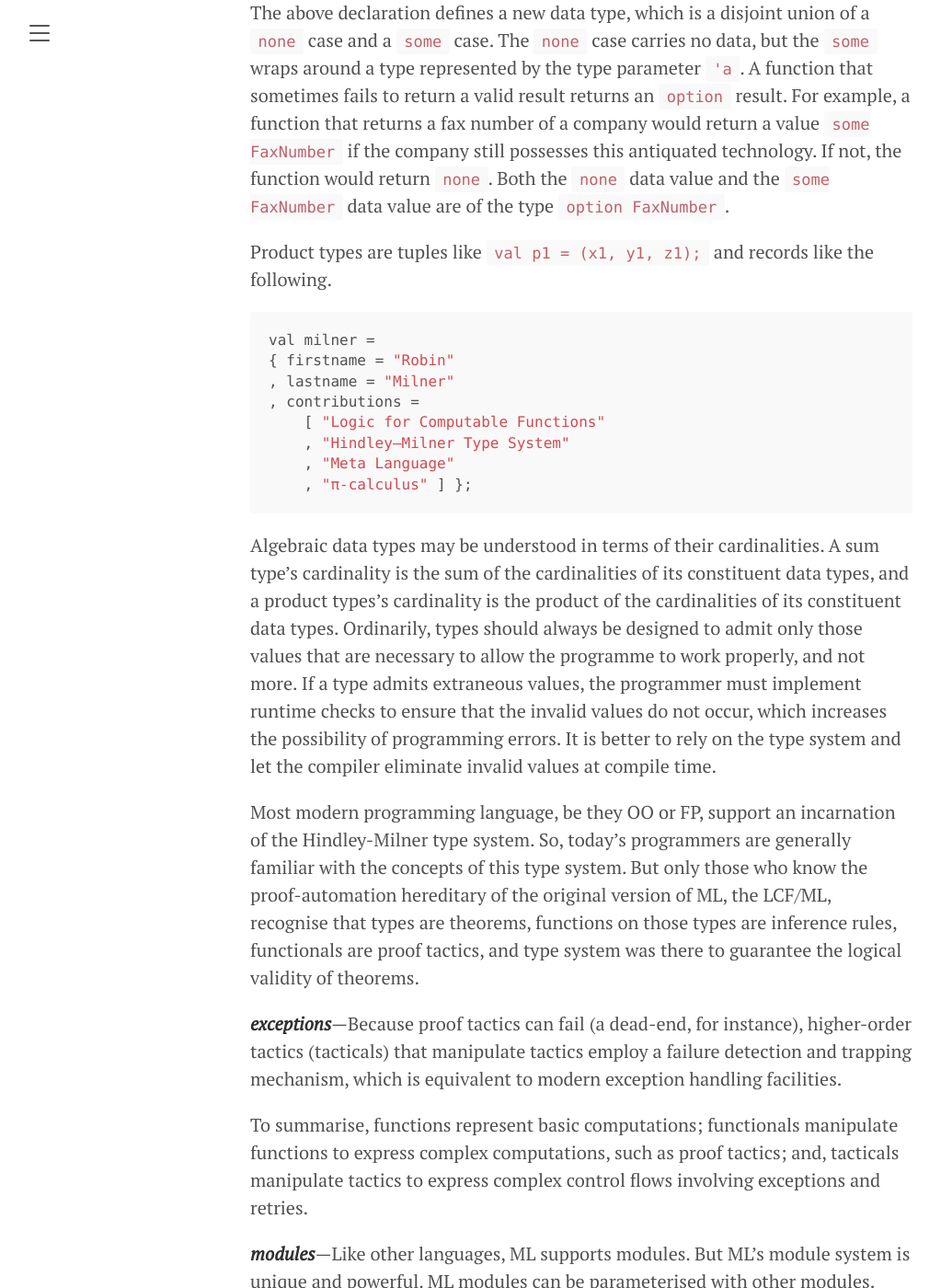
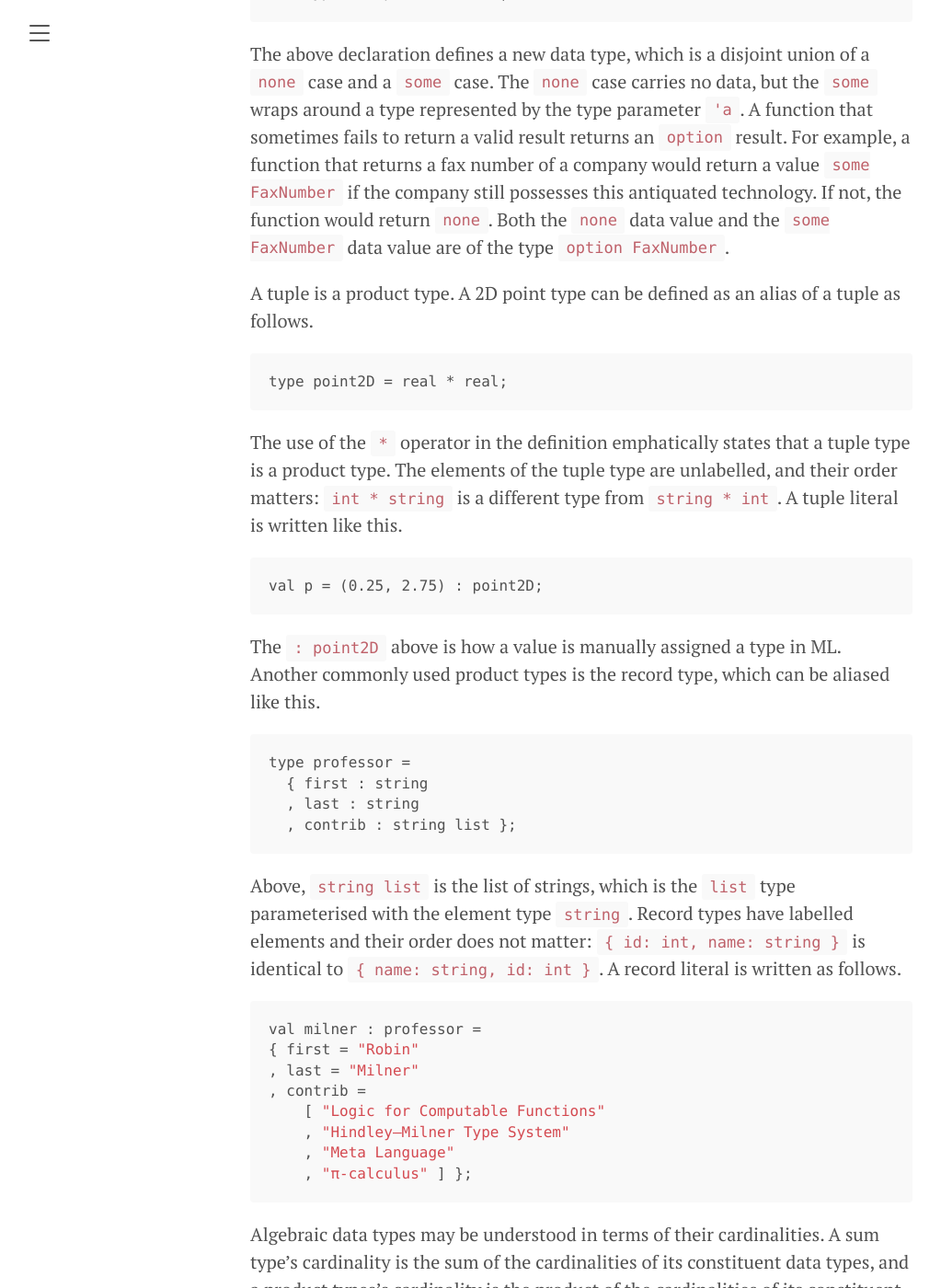
Before and after one commit to amenzwa/amenzwa.github.io, a Jekyll site: the page built from computing/ProgrammingParadigms.md, in a window 1280 px wide and 1400 px high, scrolled down 30874 px. Shown: the whole window at 92% size, without its empty margins (8-1031 px from the left). Built offline with Jekyll 4.4.1, drawn with Linux system fonts in a browser that asks for light colours; our own code applies the rules of GitHub Pages for plain Markdown files; formulas are drawn with MathJax 3; some of the changed text lies outside the part shown.

Commit message:
update SML product types

````diff
--- a/computing/ProgrammingParadigms.md
+++ b/computing/ProgrammingParadigms.md
@@ -410,13 +412,34 @@ datatype 'a option = none | some of 'a;
 
 The above declaration defines a new data type, which is a disjoint union of a `none` case and a `some` case. The `none` case carries no data, but the `some` wraps around a type represented by the type parameter `'a`. A function that sometimes fails to return a valid result returns an `option` result. For example, a function that returns a fax number of a company would return a value `some FaxNumber` if the company still possesses this antiquated technology. If not, the function would return `none`. Both the `none` data value and the `some FaxNumber` data value are of the type `option FaxNumber`.
 
-Product types are tuples like `val p1 = (x1, y1, z1);` and records like the following.
+A tuple is a product type. A 2D point type can be defined as an alias of a tuple as follows.
+
+```
+type point2D = real * real;
+```
+
+The use of the `*` operator in the definition emphatically states that a tuple type is a product type. The elements of the tuple type are unlabelled, and their order matters: `int * string` is a different type from `string * int`. A tuple literal is written like this.
+
+```
+val p = (0.25, 2.75) : point2D;
+```
+
+The `: point2D` above is how a value is manually assigned a type in ML. Another commonly used product types is the record type, which can be aliased like this.
+
+```
+type professor =
+  { first : string
+  , last : string
+  , contrib : string list };
+```
+
+Above, `string list` is the list of strings, which is the `list` type parameterised with the element type `string`. Record types have labelled elements and their order does not matter: `{ id: int, name: string }` is identical to `{ name: string, id: int }`. A record literal is written as follows.
 
 ```haskell
-val milner =
-{ firstname = "Robin"
-, lastname = "Milner"
-, contributions =
+val milner : professor =
+{ first = "Robin"
+, last = "Milner"
+, contrib =
     [ "Logic for Computable Functions"
     , "Hindley–Milner Type System"
     , "Meta Language"
````
Also changed, not shown: other parts of computing/ProgrammingParadigms.md (+4 -2 lines).
